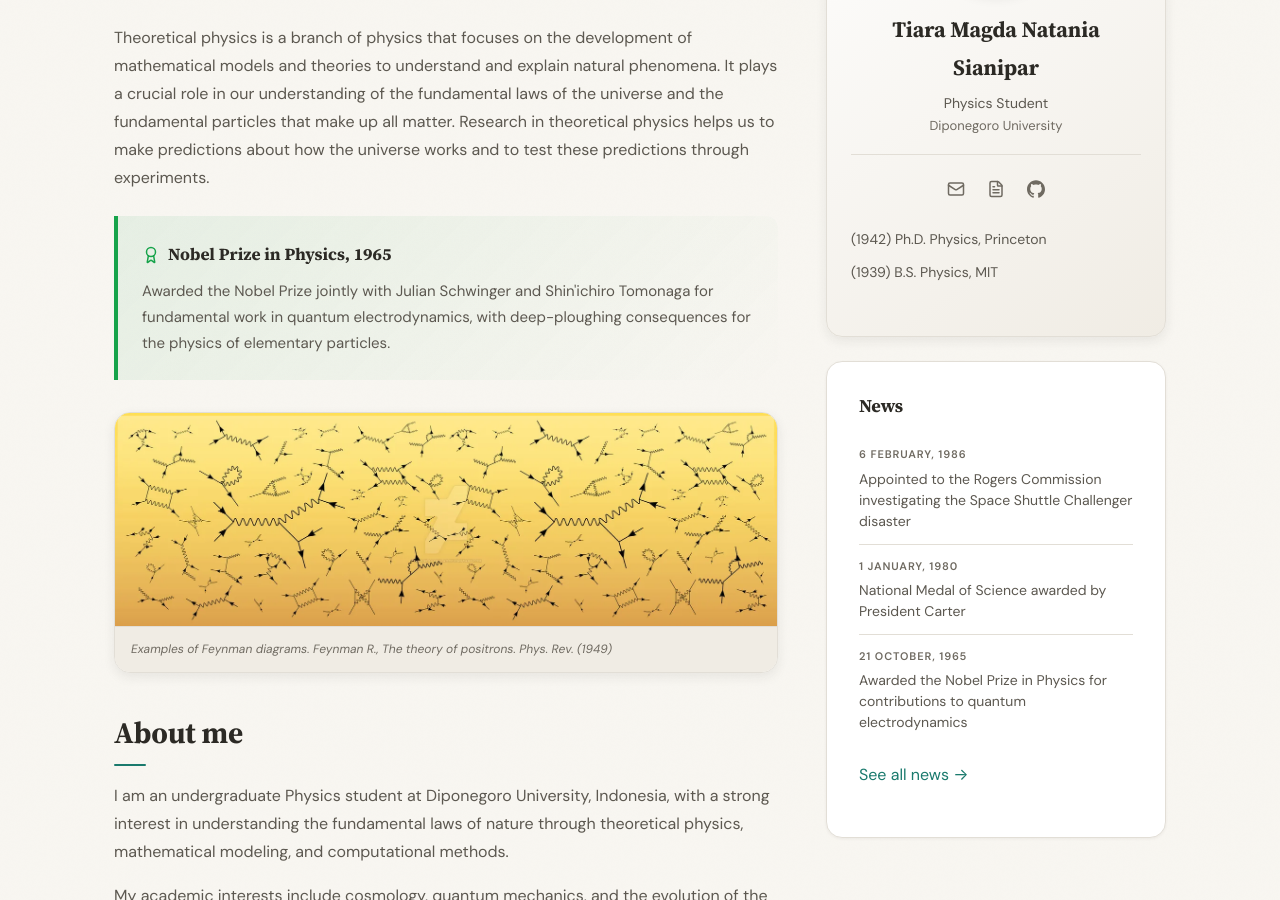
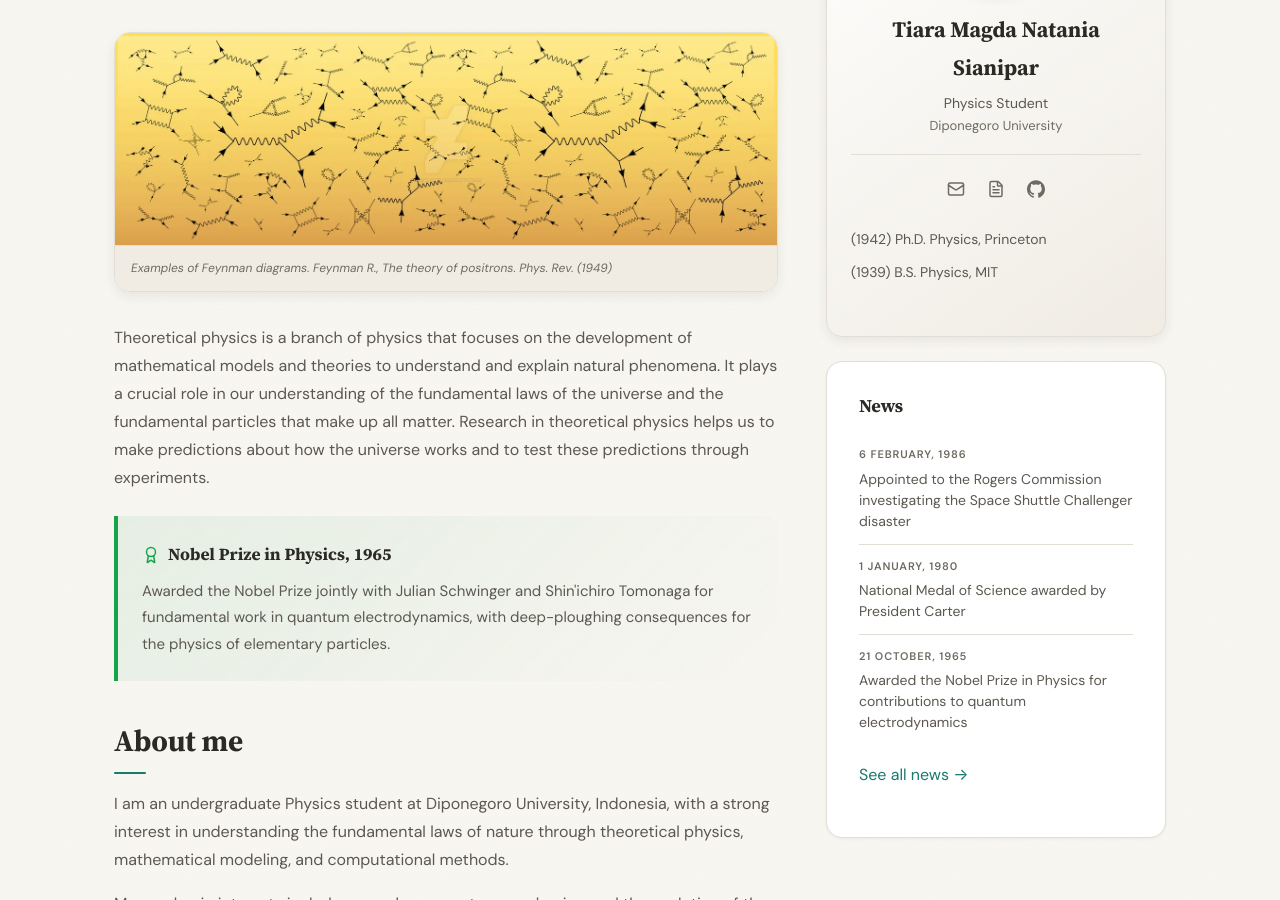
Before and after one commit to tiara264/tiara264, a Jekyll site: the page built from _pages/home.md, in a window 1280 px wide and 900 px high, scrolled down 283 px. Built offline with Jekyll 4.4.1, drawn with Linux system fonts in a browser that asks for light colours.

Commit message:
Update home.md

```diff
--- a/_pages/home.md
+++ b/_pages/home.md
@@ -16,6 +16,11 @@ permalink: /
 <a href="{{ '/research' | relative_url }}" class="chip">Nanotechnology</a>
 </div>
 
+<div class="banner-frame" markdown="0">
+<img src="{{ '/images/banner.webp' | relative_url }}" alt="Feynman diagrams" width="1400" height="449" loading="lazy">
+<div class="banner-caption">Examples of Feynman diagrams. Feynman R., <em>The theory of positrons. Phys. Rev.</em> (1949)</div>
+</div>
+
 Theoretical physics is a branch of physics that focuses on the development of mathematical models and theories to understand and explain natural phenomena.
 It plays a crucial role in our understanding of the fundamental laws of the universe and the fundamental particles that make up all matter.
 Research in theoretical physics helps us to make predictions about how the universe works and to test these predictions through experiments.
@@ -25,10 +30,6 @@ Research in theoretical physics helps us to make predictions about how the unive
 <p>Awarded the Nobel Prize jointly with Julian Schwinger and Shin'ichiro Tomonaga for fundamental work in quantum electrodynamics, with deep-ploughing consequences for the physics of elementary particles.</p>
 </div>
 
-<div class="banner-frame" markdown="0">
-<img src="{{ '/images/banner.webp' | relative_url }}" alt="Feynman diagrams" width="1400" height="449" loading="lazy">
-<div class="banner-caption">Examples of Feynman diagrams. Feynman R., <em>The theory of positrons. Phys. Rev.</em> (1949)</div>
-</div>
 
 ## About me
 
```
